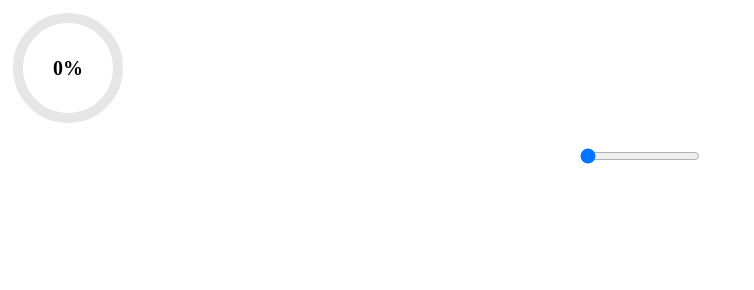
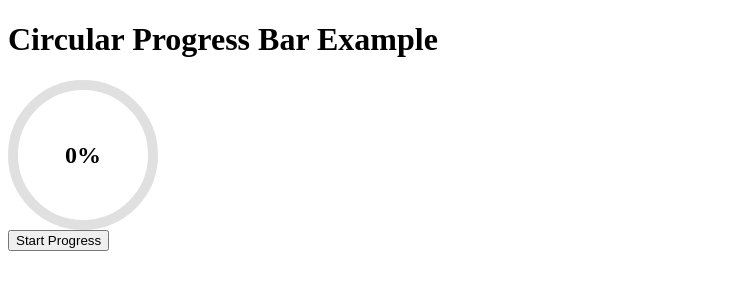
Before and after one commit to k1Ree/Progressbar, a plain HTML site: page index.html in a window 1280 px wide. Shown: the whole page, without its empty margins (0-754 px from the left). Drawn offline with Linux system fonts and the light colour scheme.

Commit message:
Update index.html

```diff
--- a/index.html
+++ b/index.html
@@ -1,25 +1,88 @@
 <!DOCTYPE html>
-<html lang="ru">
+<html lang="en">
 <head>
     <meta charset="UTF-8">
     <meta name="viewport" content="width=device-width, initial-scale=1.0">
-    <meta http-equiv="X-UA-Compatible" content="ie=edge">
-    <title>Круговой Прогресс Бар</title>
-    <link rel="stylesheet" href="styles.css">
+    <title>Circular Progress Bar</title>
+    <style>
+        .progress-circle {
+            position: relative;
+            width: 150px;
+            height: 150px;
+        }
+
+        .progress-circle svg {
+            transform: rotate(-90deg); /* Поворот на 90 градусов для корректного направления движения */
+            width: 100%;
+            height: 100%;
+        }
+
+        .progress-circle circle {
+            fill: none;
+            stroke-width: 10;
+            stroke-linecap: round;
+        }
+
+        /* Фон круга */
+        .progress-background {
+            stroke: #e0e0e0;
+        }
+
+        /* Круг прогресса */
+        .progress-bar {
+            stroke: #4caf50;
+            stroke-dasharray: 440;
+            stroke-dashoffset: 440;
+            transition: stroke-dashoffset 0.4s ease;
+        }
+
+        /* Число в центре круга */
+        .progress-text {
+            position: absolute;
+            top: 50%;
+            left: 50%;
+            transform: translate(-50%, -50%);
+            font-size: 24px;
+            font-weight: bold;
+        }
+    </style>
 </head>
 <body>
 
-    <div class="progress-container">
-        <svg class="progress-ring" width="120" height="120">
-            <circle class="progress-ring__background" stroke="#e6e6e6" stroke-width="10" fill="transparent" r="50" cx="60" cy="60"/>
-            <circle class="progress-ring__circle" stroke="#00f" stroke-width="10" fill="transparent" r="50" cx="60" cy="60"/>
+    <h1>Circular Progress Bar Example</h1>
+
+    <!-- Круговой прогресс-бар -->
+    <div class="progress-circle">
+        <svg>
+            <!-- Фоновый круг -->
+            <circle class="progress-background" cx="75" cy="75" r="70"></circle>
+            <!-- Круг прогресса -->
+            <circle class="progress-bar" cx="75" cy="75" r="70"></circle>
         </svg>
-        <div class="progress-text">0%</div>
+        <!-- Число внутри круга -->
+        <div class="progress-text" id="progress-text">0%</div>
     </div>
 
-    <!-- Ползунок для управления прогрессом -->
-    <input type="range" id="progressInput" min="0" max="100" value="0">
+    <!-- Кнопка для запуска прогресса -->
+    <button onclick="startProgress()">Start Progress</button>
 
-    <script src="script.js"></script>
+    <script>
+        function startProgress() {
+            let progressBar = document.querySelector('.progress-bar');
+            let progressText = document.getElementById('progress-text');
+            let progress = 0;
+            let interval = setInterval(function() {
+                if (progress >= 100) {
+                    clearInterval(interval);
+                } else {
+                    progress++;
+                    let offset = 440 - (440 * progress) / 100; // вычисляем сдвиг
+                    progressBar.style.strokeDashoffset = offset;
+                    progressText.innerHTML = progress + "%";
+                }
+            }, 50); // Скорость обновления прогресса (50 мс для быстрого заполнения)
+        }
+    </script>
+
 </body>
 </html>
```
